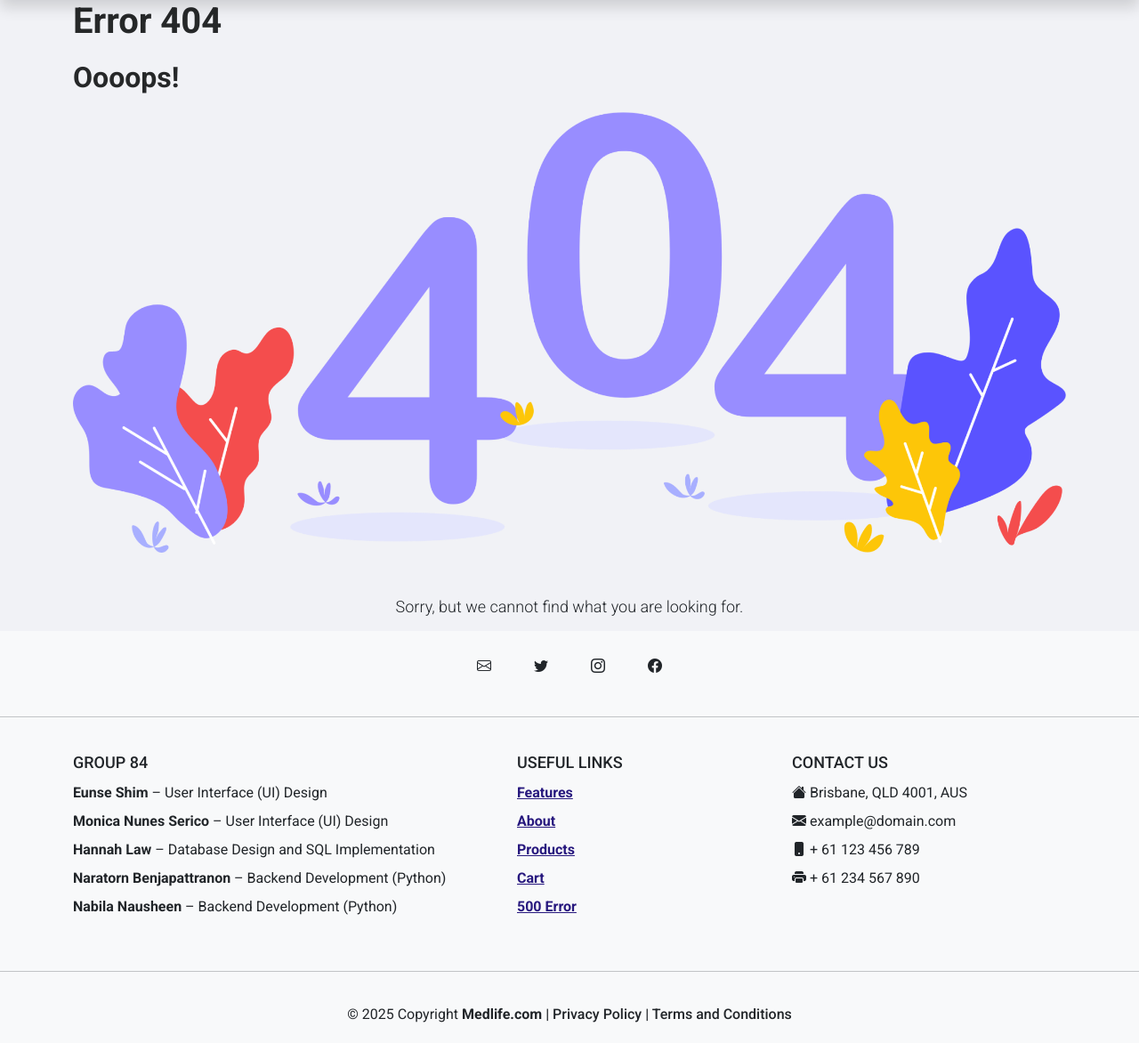
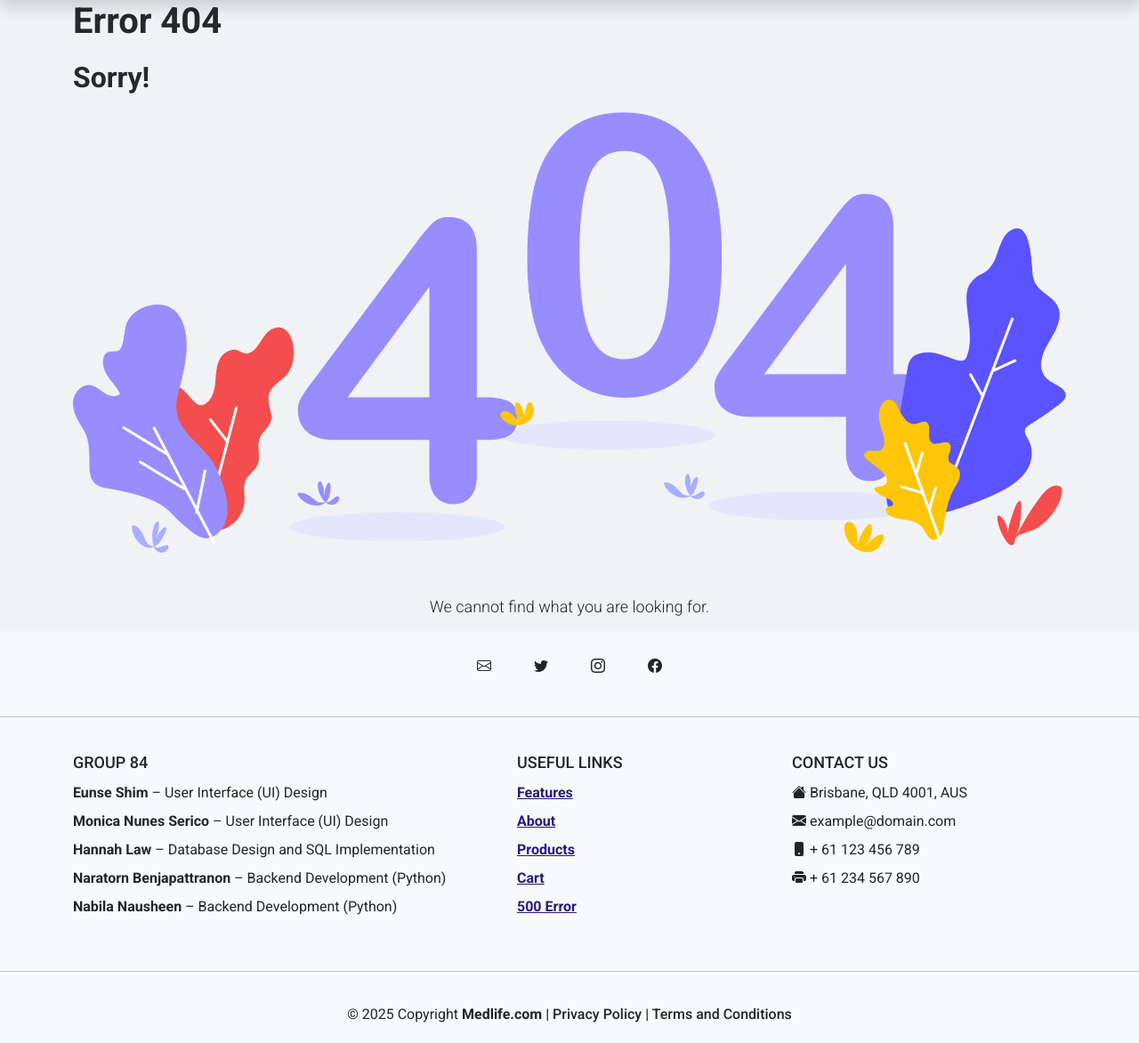
Before and after one commit to nabiskii/MedLife-IFN582-Website-using-Flask-Jinja-HTML-and-CSS, a Flask app: template project/templates/404.html in a window 1280 px wide. Shown: the part 66-1238 px from the top of the page at 89% size. Run offline with Flask 3, Linux system fonts and the light colour scheme; the template is opened without the code that fills it, so the values that code supplies are empty; some libraries are stand-ins or nearby versions.

Commit message:
updated 404.html

```diff
--- a/project/templates/404.html
+++ b/project/templates/404.html
@@ -5,11 +5,11 @@
 
     <h1>Error 404</h1>
     <h2>
-        Oooops!
+        Sorry!
     </h2>
             <img src="{{ url_for('static', filename='img/error404.png') }}" alt="" class="img">
     <h5>
-        Sorry, but we cannot find what you are looking for.
+        We cannot find what you are looking for.
     </h5>
 </div>
 
```
